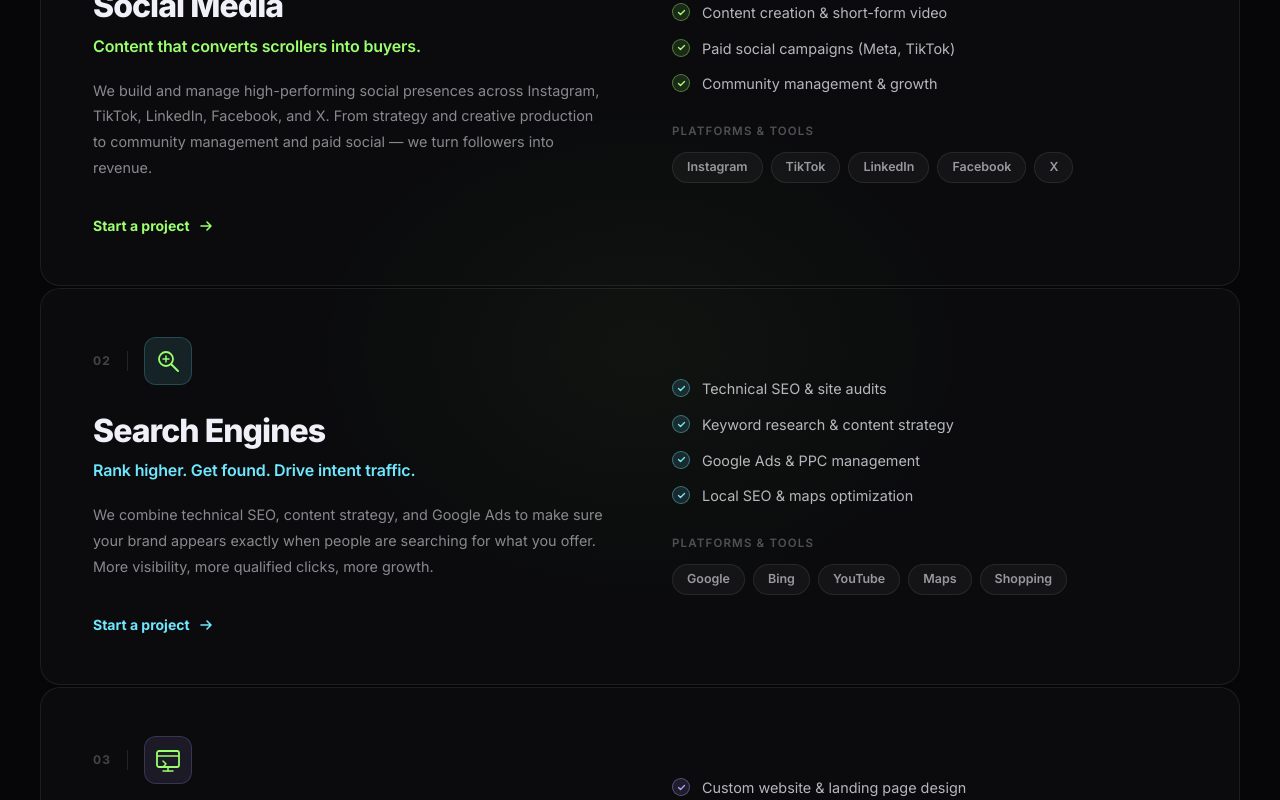
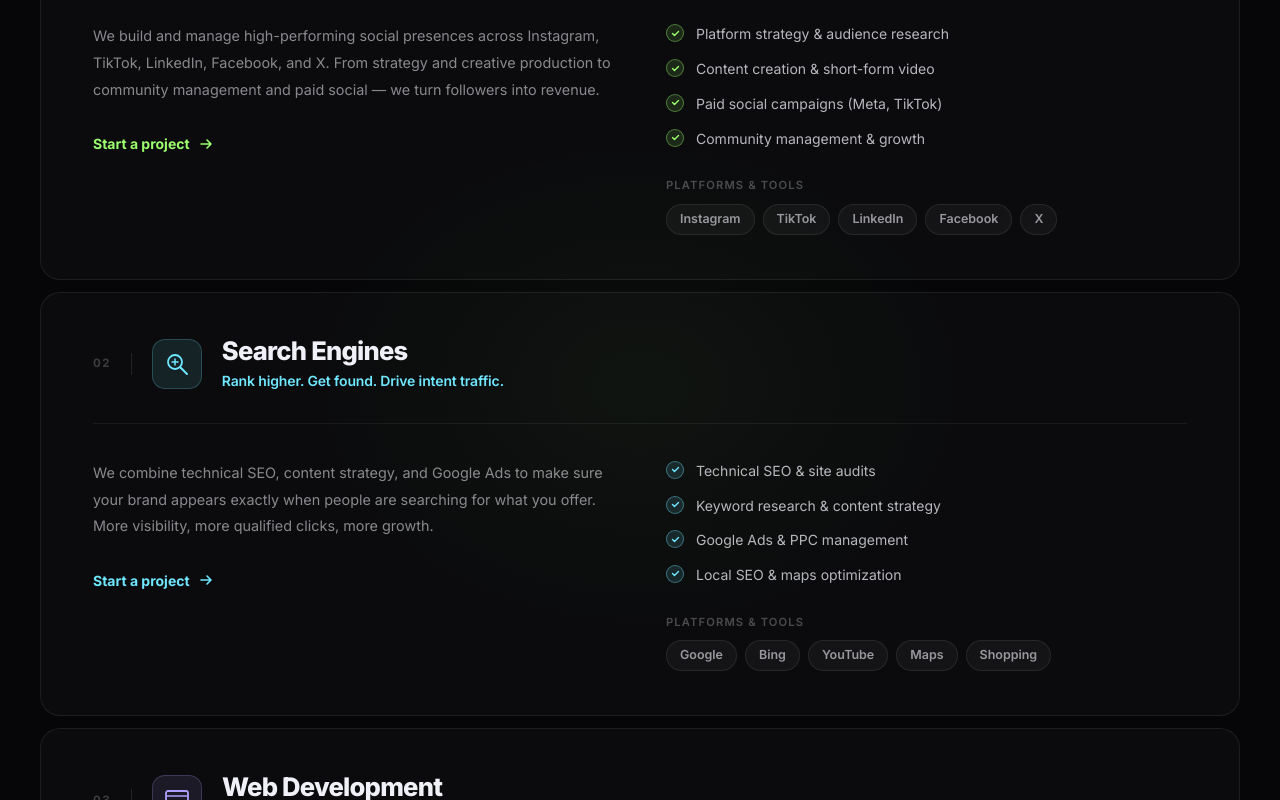
Before and after one commit to einfoengine/ablyart, a Next.js app: page / in a window 1280 px wide. Shown: the part 1360-2160 px from the top of the page. Built offline with nearby package versions, Linux system fonts and the light colour scheme.

Commit message:
Service updated 1

```diff
--- a/src/components/ServicesSection.tsx
+++ b/src/components/ServicesSection.tsx
@@ -41,10 +41,10 @@ const services = [
     ],
     icon: (
       <svg width="28" height="28" viewBox="0 0 28 28" fill="none">
-        <circle cx="12" cy="12" r="7" stroke="#9bff6e" strokeWidth="1.8" fill="none" />
-        <line x1="17.5" y1="17.5" x2="24" y2="24" stroke="#9bff6e" strokeWidth="2" strokeLinecap="round" />
-        <line x1="9" y1="12" x2="15" y2="12" stroke="#9bff6e" strokeWidth="1.5" strokeLinecap="round" />
-        <line x1="12" y1="9" x2="12" y2="15" stroke="#9bff6e" strokeWidth="1.5" strokeLinecap="round" />
+        <circle cx="12" cy="12" r="7" stroke="#6ee7ff" strokeWidth="1.8" fill="none" />
+        <line x1="17.5" y1="17.5" x2="24" y2="24" stroke="#6ee7ff" strokeWidth="2" strokeLinecap="round" />
+        <line x1="9" y1="12" x2="15" y2="12" stroke="#6ee7ff" strokeWidth="1.5" strokeLinecap="round" />
+        <line x1="12" y1="9" x2="12" y2="15" stroke="#6ee7ff" strokeWidth="1.5" strokeLinecap="round" />
       </svg>
     ),
     color: "#6ee7ff",
@@ -65,12 +65,12 @@ const services = [
     ],
     icon: (
       <svg width="28" height="28" viewBox="0 0 28 28" fill="none">
-        <rect x="3" y="5" width="22" height="16" rx="2" stroke="#9bff6e" strokeWidth="1.8" fill="none" />
-        <line x1="3" y1="10" x2="25" y2="10" stroke="#9bff6e" strokeWidth="1.5" />
-        <line x1="14" y1="21" x2="14" y2="25" stroke="#9bff6e" strokeWidth="1.5" strokeLinecap="round" />
-        <line x1="9" y1="25" x2="19" y2="25" stroke="#9bff6e" strokeWidth="1.5" strokeLinecap="round" />
-        <path d="M9 15 L12 18 L9 21" stroke="#9bff6e" strokeWidth="1.5" strokeLinecap="round" strokeLinejoin="round" fill="none" />
-        <line x1="14" y1="21" x2="19" y2="21" stroke="#9bff6e" strokeWidth="1.5" strokeLinecap="round" />
+        <rect x="3" y="5" width="22" height="16" rx="2" stroke="#b09eff" strokeWidth="1.8" fill="none" />
+        <line x1="3" y1="10" x2="25" y2="10" stroke="#b09eff" strokeWidth="1.5" />
+        <line x1="14" y1="21" x2="14" y2="25" stroke="#b09eff" strokeWidth="1.5" strokeLinecap="round" />
+        <line x1="9" y1="25" x2="19" y2="25" stroke="#b09eff" strokeWidth="1.5" strokeLinecap="round" />
+        <path d="M9 15 L12 18 L9 21" stroke="#b09eff" strokeWidth="1.5" strokeLinecap="round" strokeLinejoin="round" fill="none" />
+        <line x1="14" y1="21" x2="19" y2="21" stroke="#b09eff" strokeWidth="1.5" strokeLinecap="round" />
       </svg>
     ),
     color: "#b09eff",
@@ -88,7 +88,7 @@ export default function ServicesSection() {
         overflow: "hidden",
       }}
     >
-      {/* Subtle background glow */}
+      {/* Subtle radial glow */}
       <div
         style={{
           position: "absolute",
@@ -97,8 +97,7 @@ export default function ServicesSection() {
           transform: "translate(-50%, -50%)",
           width: "800px",
           height: "600px",
-          background:
-            "radial-gradient(ellipse at center, rgba(155,255,110,0.04) 0%, transparent 65%)",
+          background: "radial-gradient(ellipse at center, rgba(155,255,110,0.04) 0%, transparent 65%)",
           pointerEvents: "none",
         }}
       />
@@ -106,7 +105,7 @@ export default function ServicesSection() {
       <div style={{ maxWidth: "1200px", margin: "0 auto", position: "relative" }}>
 
         {/* Section header */}
-        <div style={{ marginBottom: "80px" }}>
+        <div style={{ marginBottom: "72px" }}>
           <div style={{ display: "inline-flex", marginBottom: "20px" }}>
             <span className="tag-pill">What we do</span>
           </div>
@@ -139,20 +138,14 @@ export default function ServicesSection() {
                 lineHeight: 1.8,
               }}
             >
-              We don't do everything — we do three things exceptionally well,
+              We don&apos;t do everything — we do three things exceptionally well,
               and we make them work together.
             </p>
           </div>
         </div>
 
         {/* Service cards */}
-        <div
-          style={{
-            display: "flex",
-            flexDirection: "column",
-            gap: "2px",
-          }}
-        >
+        <div style={{ display: "flex", flexDirection: "column", gap: "12px" }}>
           {services.map((service, idx) => (
             <ServiceCard key={service.id} service={service} index={idx} />
           ))}
@@ -164,61 +157,69 @@ export default function ServicesSection() {
 
 function ServiceCard({
   service,
-  index,
 }: {
   service: (typeof services)[number];
   index: number;
 }) {
+  const rgb =
+    service.color === "#9bff6e"
+      ? "155,255,110"
+      : service.color === "#6ee7ff"
+      ? "110,231,255"
+      : "176,158,255";
+
   return (
     <div
-      className="service-card"
       style={{
         background: "rgba(255,255,255,0.025)",
         border: "1px solid rgba(255,255,255,0.07)",
         borderRadius: "20px",
-        padding: "48px 52px",
-        display: "grid",
-        gridTemplateColumns: "1fr 1fr",
-        gap: "64px",
-        alignItems: "center",
-        cursor: "default",
+        padding: "44px 52px",
       }}
     >
-      {/* Left column */}
-      <div>
-        {/* Number + icon */}
+      {/* ── Header row: number | icon | title + tagline ── */}
       <div
         style={{
           display: "flex",
           alignItems: "center",
-            gap: "16px",
-            marginBottom: "28px",
+          gap: "20px",
+          marginBottom: "36px",
+          paddingBottom: "32px",
+          borderBottom: "1px solid rgba(255,255,255,0.06)",
+          flexWrap: "wrap",
         }}
       >
+        {/* Number */}
         <span
           style={{
-              fontSize: "0.75rem",
+            fontSize: "0.72rem",
             fontWeight: 700,
-              color: "rgba(240,240,248,0.25)",
-              letterSpacing: "0.1em",
+            color: "rgba(240,240,248,0.22)",
+            letterSpacing: "0.12em",
+            flexShrink: 0,
           }}
         >
           {service.number}
         </span>
+
+        {/* Vertical divider */}
         <div
           style={{
             width: "1px",
-              height: "20px",
+            height: "22px",
             background: "rgba(255,255,255,0.1)",
+            flexShrink: 0,
           }}
         />
+
+        {/* Icon badge */}
         <div
           style={{
-              width: "48px",
-              height: "48px",
-              borderRadius: "12px",
-              background: `rgba(${service.color === "#9bff6e" ? "155,255,110" : service.color === "#6ee7ff" ? "110,231,255" : "176,158,255"},0.1)`,
-              border: `1px solid rgba(${service.color === "#9bff6e" ? "155,255,110" : service.color === "#6ee7ff" ? "110,231,255" : "176,158,255"},0.2)`,
+            width: "50px",
+            height: "50px",
+            borderRadius: "13px",
+            background: `rgba(${rgb},0.1)`,
+            border: `1px solid rgba(${rgb},0.22)`,
             display: "flex",
             alignItems: "center",
             justifyContent: "center",
@@ -227,49 +228,58 @@ function ServiceCard({
         >
           {service.icon}
         </div>
-        </div>
 
-        {/* Title */}
+        {/* Title + tagline stacked */}
+        <div>
           <h3
             style={{
-            fontSize: "clamp(1.6rem, 2.5vw, 2.2rem)",
+              fontSize: "clamp(1.25rem, 2vw, 1.75rem)",
               fontWeight: 800,
               letterSpacing: "-0.03em",
-            marginBottom: "10px",
               lineHeight: 1.1,
+              marginBottom: "5px",
             }}
           >
             {service.title}
           </h3>
-
-        {/* Tagline */}
           <p
             style={{
-            fontSize: "1rem",
+              fontSize: "0.875rem",
               color: service.color,
               fontWeight: 600,
-            marginBottom: "20px",
               letterSpacing: "-0.01em",
+              margin: 0,
             }}
           >
             {service.tagline}
           </p>
+        </div>
+      </div>
 
-        {/* Description */}
+      {/* ── Body: 2-column grid ── */}
+      <div
+        className="service-body"
+        style={{
+          display: "grid",
+          gridTemplateColumns: "1fr 1fr",
+          gap: "52px",
+          alignItems: "start",
+        }}
+      >
+        {/* Left col: description + CTA */}
+        <div>
           <p
             style={{
               fontSize: "0.9rem",
               color: "rgba(240,240,248,0.55)",
-            lineHeight: 1.8,
-            marginBottom: "32px",
+              lineHeight: 1.85,
+              marginBottom: "28px",
             }}
           >
             {service.description}
           </p>
-
-        {/* CTA */}
           <a
-          href={`#contact`}
+            href="#contact"
             style={{
               display: "inline-flex",
               alignItems: "center",
@@ -300,10 +310,10 @@ function ServiceCard({
           </a>
         </div>
 
-      {/* Right column */}
+        {/* Right col: bullet list + platform tags */}
         <div style={{ display: "flex", flexDirection: "column", gap: "28px" }}>
-        {/* Bullet points */}
-        <div style={{ display: "flex", flexDirection: "column", gap: "14px" }}>
+          {/* Bullets */}
+          <div style={{ display: "flex", flexDirection: "column", gap: "13px" }}>
             {service.bullets.map((bullet) => (
               <div
                 key={bullet}
@@ -311,9 +321,9 @@ function ServiceCard({
                   display: "flex",
                   alignItems: "flex-start",
                   gap: "12px",
-                fontSize: "0.9rem",
+                  fontSize: "0.875rem",
                   color: "rgba(240,240,248,0.75)",
-                lineHeight: 1.5,
+                  lineHeight: 1.55,
                 }}
               >
                 <span
@@ -321,8 +331,8 @@ function ServiceCard({
                     width: "18px",
                     height: "18px",
                     borderRadius: "50%",
-                  background: `rgba(${service.color === "#9bff6e" ? "155,255,110" : service.color === "#6ee7ff" ? "110,231,255" : "176,158,255"},0.12)`,
-                  border: `1px solid rgba(${service.color === "#9bff6e" ? "155,255,110" : service.color === "#6ee7ff" ? "110,231,255" : "176,158,255"},0.4)`,
+                    background: `rgba(${rgb},0.12)`,
+                    border: `1px solid rgba(${rgb},0.4)`,
                     display: "flex",
                     alignItems: "center",
                     justifyContent: "center",
@@ -349,22 +359,22 @@ function ServiceCard({
           <div>
             <p
               style={{
-              fontSize: "0.72rem",
+                fontSize: "0.7rem",
                 fontWeight: 600,
-              color: "rgba(240,240,248,0.3)",
+                color: "rgba(240,240,248,0.28)",
                 letterSpacing: "0.1em",
                 textTransform: "uppercase",
-              marginBottom: "12px",
+                marginBottom: "10px",
               }}
             >
-            Platforms & tools
+              Platforms &amp; tools
             </p>
             <div style={{ display: "flex", flexWrap: "wrap", gap: "8px" }}>
               {service.platforms.map((p) => (
                 <span
                   key={p}
                   style={{
-                  padding: "5px 14px",
+                    padding: "5px 13px",
                     borderRadius: "9999px",
                     fontSize: "0.78rem",
                     fontWeight: 600,
@@ -379,13 +389,13 @@ function ServiceCard({
             </div>
           </div>
         </div>
+      </div>
 
       <style>{`
         @media (max-width: 860px) {
-          .service-card {
+          .service-body {
             grid-template-columns: 1fr !important;
-            gap: 32px !important;
-            padding: 36px 28px !important;
+            gap: 28px !important;
           }
         }
       `}</style>
```
Lines whose indentation alone changed are shown as unchanged.
